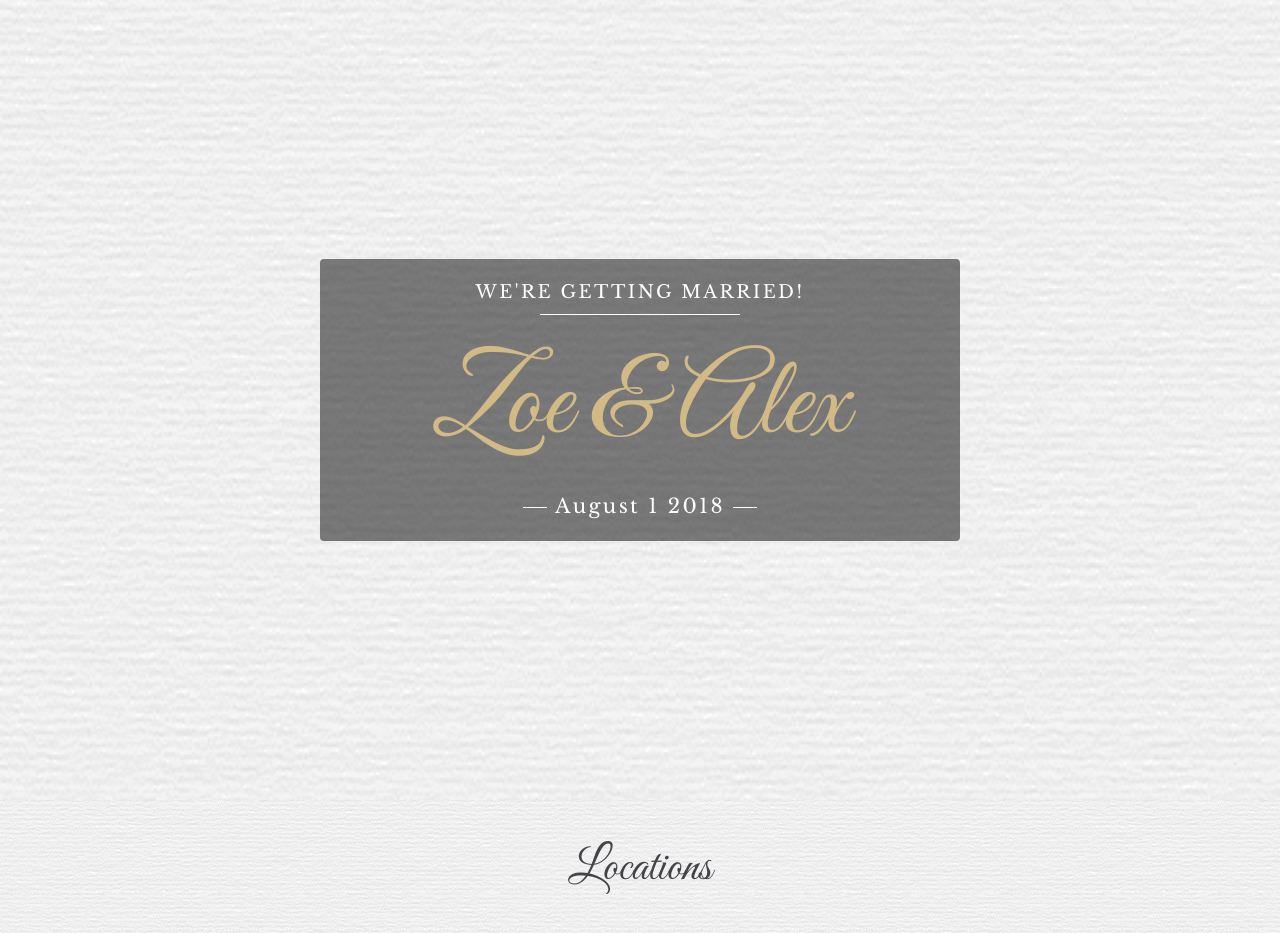
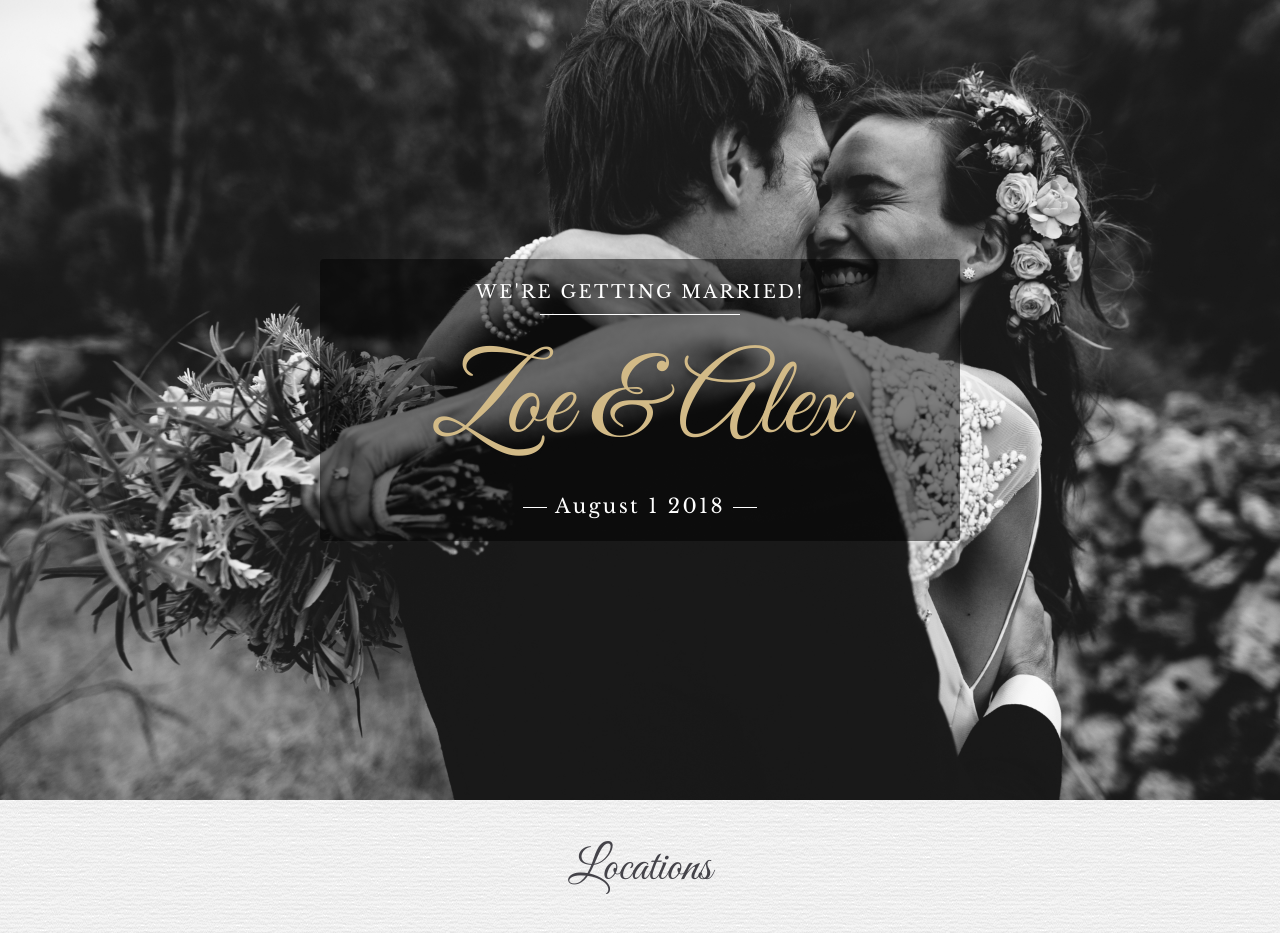
Before and after one commit to Klimory/wedding, a plain HTML site: page index.html in a window 1280 px wide. Shown: the top 933 px of the page. Drawn offline with nearby package versions, Linux system fonts and the light colour scheme; a web font is replaced by a local one.

Commit message:
fixing typos and media quaeries

```diff
--- a/style.css
+++ b/style.css
@@ -5,10 +5,10 @@
 }
 /* Margó igazítás */
 h1,h2,h3,ul,ol,p,img {
-    margin-bottom: 15rem;
+    margin-bottom: 1.5rem;
 }
 body {
-    background: url(assets/background.png);
+    background: url(assets/background.png) repeat center;
     font-family: 'Libre Baskerville', serif;
     font-size: 1.125rem;
     line-height: 1.5;
@@ -41,7 +41,7 @@ a:hover {
 /*------------------ Fejléc ------------------*/
 
 .cover {
-    background: url(assets/cover.jpg);
+    background: url(assets/cover.jpg) no-repeat 70% center/cover;
     display: table;
     text-align: center;
     height: 100vh;
@@ -88,13 +88,13 @@ a:hover {
     vertical-align: middle;
     margin: 0 .5rem;
 }
-@media (min-width: 768px) {
+/*@media (min-width: 768px) {
 
     .cover {
       background: url(assets/background.png) no-repeat center/cover;
     }
 
-  }
+  }*/
   @media (min-width: 768px) {
 
     .hero-text {
```
